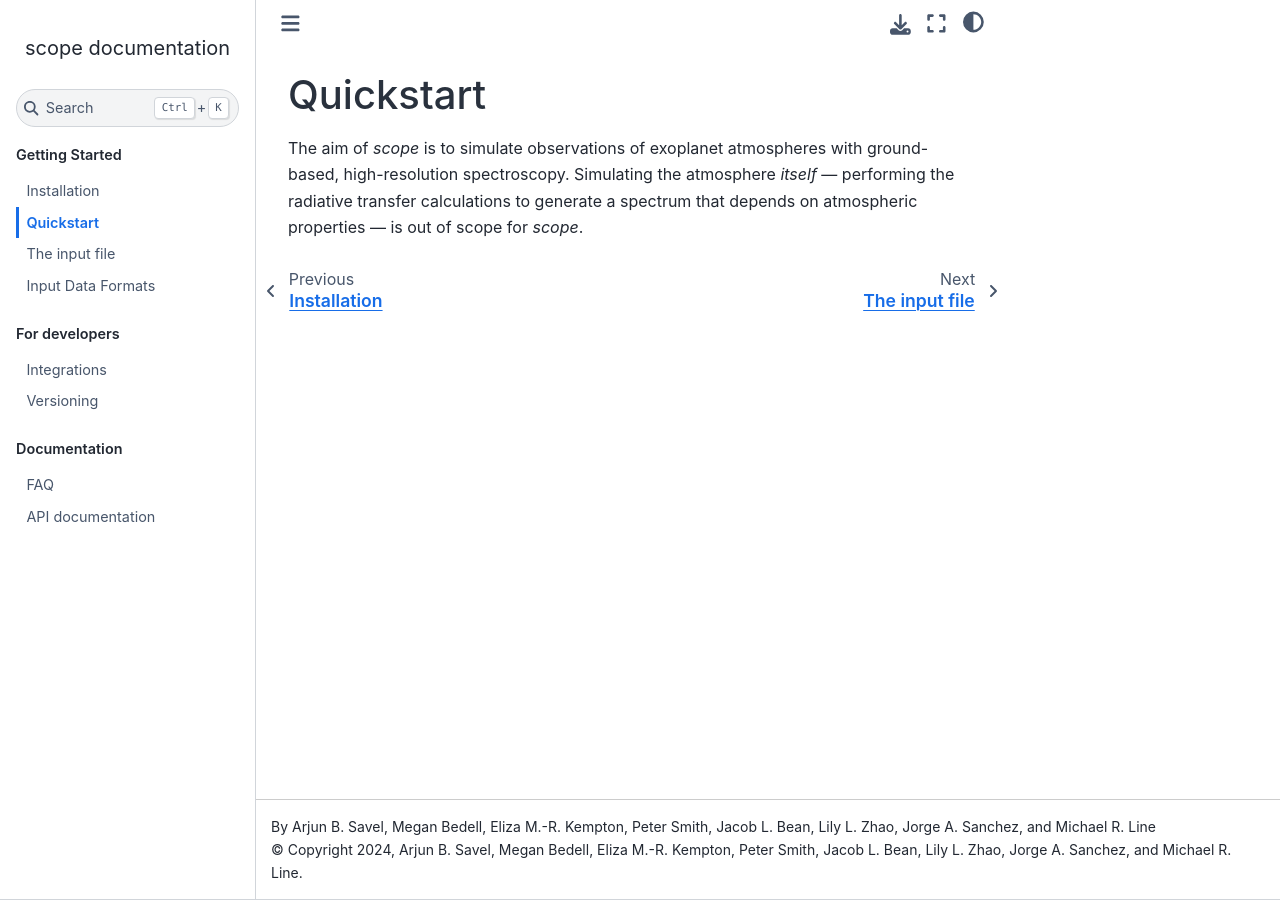
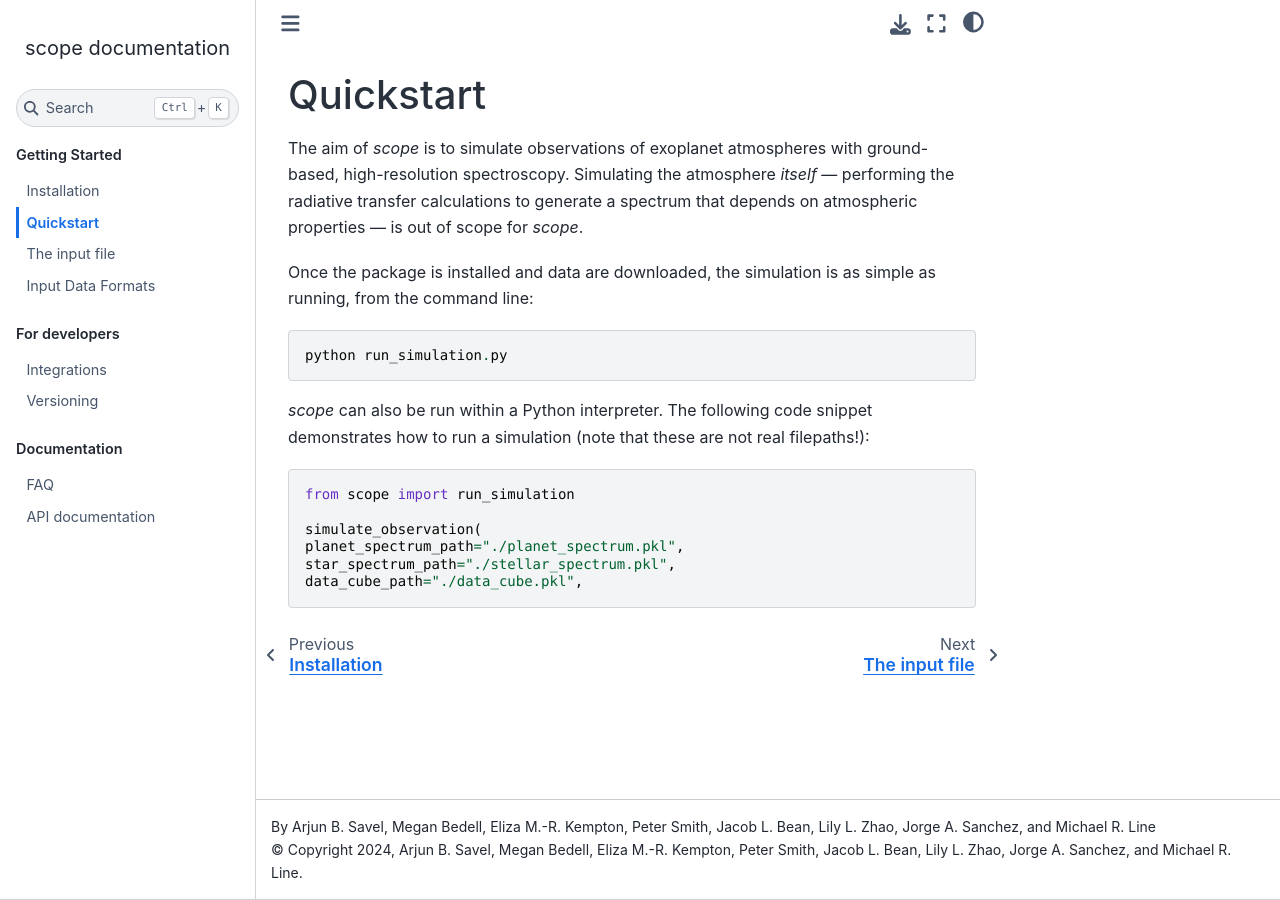
Before and after one commit to arjunsavel/scope, a Sphinx documentation site: the page built from docs/pages/quickstart.rst, in a window 1280 px wide. Built offline with Sphinx 7.4.7 and the Sphinx Book theme 1.1.4, drawn with Linux system fonts in a browser that asks for light colours.

Commit message:
little more verbiage to the quickstart

```diff
--- a/docs/pages/quickstart.rst
+++ b/docs/pages/quickstart.rst
@@ -3,3 +3,23 @@ Quickstart
 The aim of `scope` is to simulate observations of exoplanet atmospheres with ground-based, high-resolution spectroscopy.
 Simulating the atmosphere *itself* — performing the radiative transfer calculations to generate a spectrum
 that depends on atmospheric properties — is out of scope for `scope`.
+
+Once the package is installed and data are downloaded, the simulation is as simple as running, from the command line:
+
+.. code-block:: python
+
+    python run_simulation.py
+
+
+
+`scope` can also be run within a Python interpreter. The following code snippet demonstrates how to run a simulation
+(note that these are not real filepaths!):
+
+.. code-block:: python
+
+    from scope import run_simulation
+
+    simulate_observation(
+    planet_spectrum_path="./planet_spectrum.pkl",
+    star_spectrum_path="./stellar_spectrum.pkl",
+    data_cube_path="./data_cube.pkl",
```
